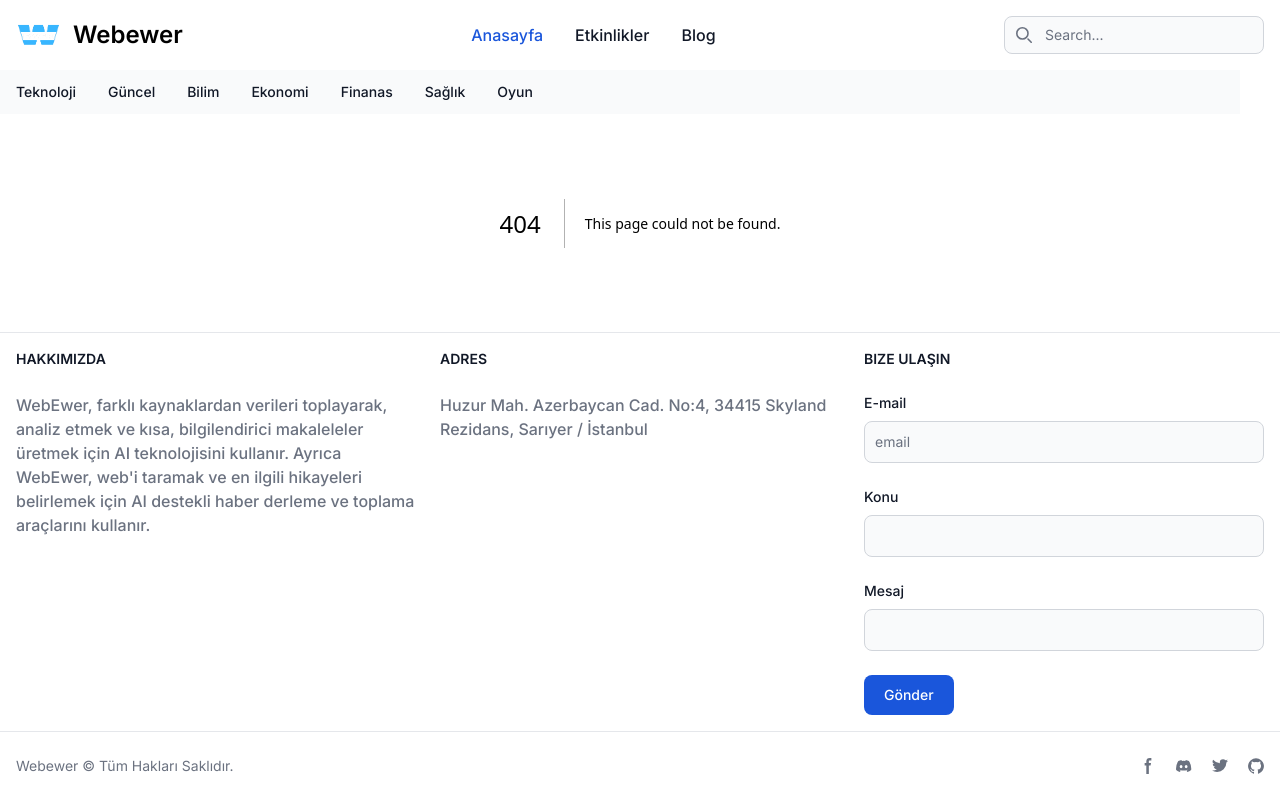
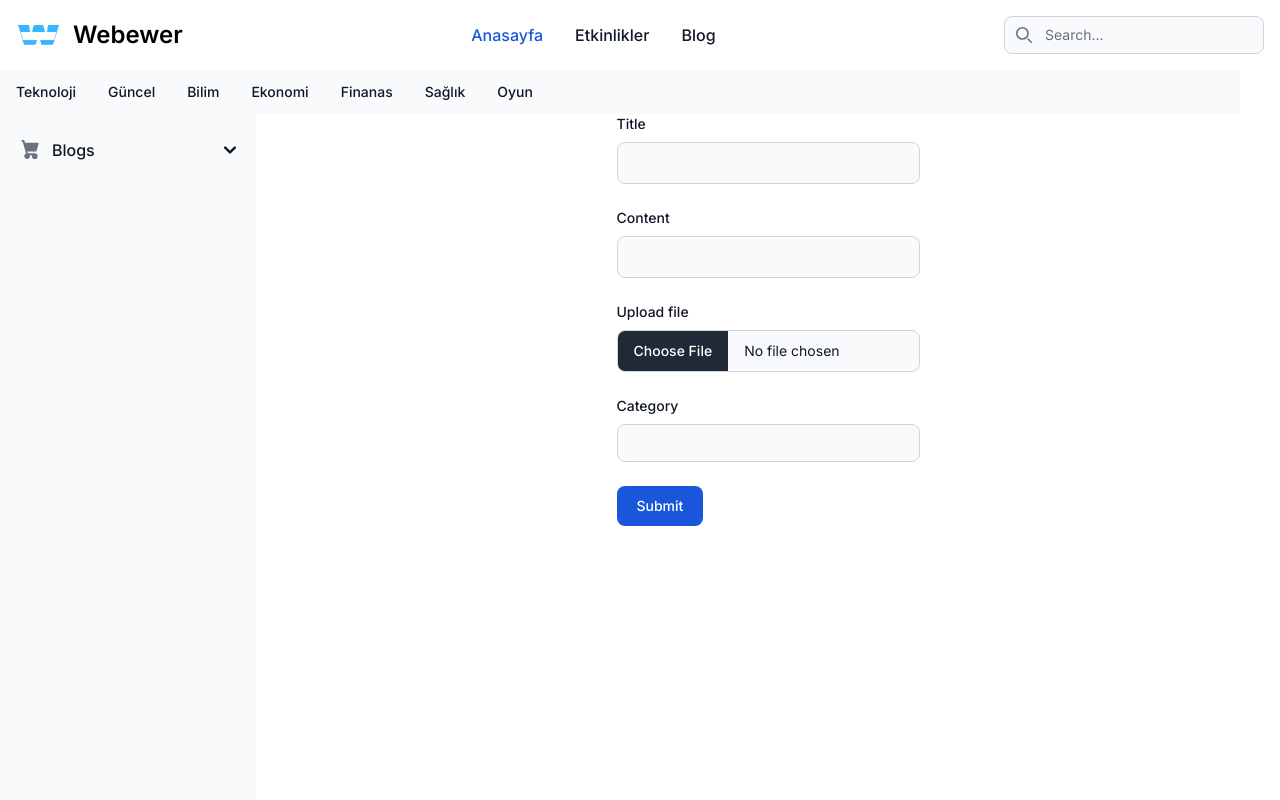
Before and after one commit to mustafakemalgordesli/news-app, a Next.js app: page /admin/add in a window 1280 px wide. Before the commit this address had no page. Shown: the top 800 px of the page. Built offline with nearby package versions, Linux system fonts and the light colour scheme; no server answers.

Commit message:
create blog form added

```diff
--- /dev/null
+++ b/app/admin/(blog)/add/page.tsx
@@ -0,0 +1,13 @@
+import CreateBlogForm from '@/components/CreateBlogForm';
+import { cookies } from 'next/headers';
+
+export default function Add() {
+
+    const cookieStore = cookies()
+
+    const token = cookieStore.get('token')
+
+    const tokenValue: string = token?.value || "";
+
+    return <CreateBlogForm token={tokenValue} />
+}
--- a/app/admin/page.tsx
+++ b/app/admin/page.tsx
@@ -10,7 +10,8 @@ async function getData(token: string, page: any = 1) {
     }
 
     const res = await fetch(process.env.NEXT_PUBLIC_API_URL + `/post/list?page=${page}&page_max=10`, {
-        headers: { Authentication: token }
+        headers: { Authorization: `Bearer ${token}` },
+        next: { revalidate: 1 }
     })
 
     if (!res.ok) {
@@ -30,9 +31,11 @@ export default async function Admin() {
 
     const cookieStore = cookies()
 
-    const token = String(cookieStore.get('token'))
+    const token = cookieStore.get('token')
 
-    const posts = await getData(token)
+    const tokenValue: string = token?.value || ""
+
+    const posts = await getData(tokenValue)
 
     return (
 
@@ -53,6 +56,9 @@ export default async function Admin() {
                             Image
                         </th>
                         <th className='px-6 py-3 bg-gray-50 dark:bg-gray-800'>
+                            Show Status
+                        </th>
+                        <th>
                         </th>
                     </tr>
                 </thead>
@@ -84,7 +90,12 @@ const TableItem = ({ blog }: { blog: any }) => {
                 blog.image !== "" ? <Image src={process.env.NEXT_PUBLIC_IMAGE_SERVICE + blog.image} width={75} height={50} alt="blog image" /> : null
             }
         </td>
-        <td className='px-6 py-4 bg-gray-50 dark:bg-gray-800 align-middle'>
+        <td className='bg-gray-50 dark:bg-gray-800'>
+            {
+                blog.show_status.toString()
+            }
+        </td>
+        <td className='px-6 py-4  align-middle'>
             <Link href={`/admin/${blog.slug}`} className="text-purple-700 mx-2 hover:text-white border border-purple-700 hover:bg-purple-800 focus:ring-4 focus:outline-none focus:ring-purple-300 font-medium rounded-lg text-sm px-5 py-2.5 text-center dark:border-purple-400 dark:text-purple-400 dark:hover:text-white dark:hover:bg-purple-500 dark:focus:ring-purple-900">Details</Link>
             <Link href={`/admin/update/${blog.slug}`} className="text-yellow-400 mx-2 hover:text-white border border-yellow-400 hover:bg-yellow-500 focus:ring-4 focus:outline-none focus:ring-yellow-300 font-medium rounded-lg text-sm px-5 py-2.5 text-center dark:border-yellow-300 dark:text-yellow-300 dark:hover:text-white dark:hover:bg-yellow-400 dark:focus:ring-yellow-900">Update</Link>
             <button type="button" className="text-red-700 mx-2 hover:text-white border border-red-700 hover:bg-red-800 focus:ring-4 focus:outline-none focus:ring-red-300 font-medium rounded-lg text-sm px-5 py-2.5 text-center dark:border-red-500 dark:text-red-500 dark:hover:text-white dark:hover:bg-red-600 dark:focus:ring-red-900">Delete</button>
--- /dev/null
+++ b/app/api/blog/create/route.ts
@@ -0,0 +1,36 @@
+import { NextResponse } from "next/server";
+import axios from "axios";
+
+// import formidable from "formidable";
+
+// export const config = {
+//   api: {
+//     bodyParser: false,
+//   },
+// };
+
+export async function POST(request: any) {
+  // const url = `${process.env.NEXT_PUBLIC_API_URL}/post/create`;
+  const url = "http://192.168.10.35:8000/api/post/create";
+  const token = request.headers.get("authorization");
+
+  const formData = await request.formData();
+
+  const dto = await axios.post(url, formData, {
+    headers: {
+      Authorization: token,
+    },
+  });
+
+  const resData = dto.data;
+
+  if (resData.success) {
+    const response = NextResponse.json(
+      { success: true },
+      { status: 200, headers: { "content-type": "application/json" } }
+    );
+
+    return response;
+  }
+  return NextResponse.json({ success: false });
+}
--- a/components/AdminSideBar/index.tsx
+++ b/components/AdminSideBar/index.tsx
@@ -20,8 +20,8 @@ export default function AdminSideBar() {
           xmlns="http://www.w3.org/2000/svg"
         >
           <path
-            clip-rule="evenodd"
-            fill-rule="evenodd"
+            clipRule="evenodd"
+            fillRule="evenodd"
             d="M2 4.75A.75.75 0 012.75 4h14.5a.75.75 0 010 1.5H2.75A.75.75 0 012 4.75zm0 10.5a.75.75 0 01.75-.75h7.5a.75.75 0 010 1.5h-7.5a.75.75 0 01-.75-.75zM2 10a.75.75 0 01.75-.75h14.5a.75.75 0 010 1.5H2.75A.75.75 0 012 10z"
           ></path>
         </svg>
@@ -62,9 +62,9 @@ export default function AdminSideBar() {
                 >
                   <path
                     stroke="currentColor"
-                    stroke-linecap="round"
-                    stroke-linejoin="round"
-                    stroke-width="2"
+                    strokeLinecap="round"
+                    strokeLinejoin="round"
+                    strokeWidth="2"
                     d="m1 1 4 4 4-4"
                   />
                 </svg>
@@ -72,7 +72,7 @@ export default function AdminSideBar() {
               <ul id="dropdown-example" className="hidden py-2 space-y-2">
                 <li>
                   <Link
-                    href="/admin/blog"
+                    href="/admin"
                     className="flex items-center w-full p-2 text-gray-900 transition duration-75 rounded-lg pl-11 group hover:bg-gray-100 dark:text-white dark:hover:bg-gray-700"
                   >
                     All Blogs
@@ -80,7 +80,7 @@ export default function AdminSideBar() {
                 </li>
                 <li>
                   <Link
-                    href="/admin/blogadd"
+                    href="/admin/add"
                     className="flex items-center w-full p-2 text-gray-900 transition duration-75 rounded-lg pl-11 group hover:bg-gray-100 dark:text-white dark:hover:bg-gray-700"
                   >
                     Create Blog
--- /dev/null
+++ b/components/CreateBlogForm/index.tsx
@@ -0,0 +1,71 @@
+"use client"
+import { useRouter, useSearchParams } from "next/navigation";
+import axios from "axios";
+import { headers } from "next/headers";
+
+export default function CreateBlogForm({ token }: { token: string }) {
+
+    const router = useRouter();
+    const searchParams = useSearchParams();
+
+    const handleSubmit = async (event: any) => {
+        event.preventDefault();
+
+        const formData = new FormData(event.target);
+
+        // console.log("deneme")
+
+        console.log(formData.get("image"))
+        console.log(formData.get("category_slug"))
+
+        // const res = await fetch("/api/blog/create",
+        //     {
+        //         method: "POST",
+        //         body: formData,
+        //         headers: {
+        //             'Authorization': `Bearer ${token}`,
+        //             'Content-Type': 'multipart/form-data'
+        //         },
+        //     });
+
+        const res = await axios.post(`/api/blog/create`, formData, {
+            headers: {
+                'Authorization': `Bearer ${token}`,
+            }
+        })
+
+        // const { success } = await res.json()
+
+        const { success } = res.data
+
+        if (success) {
+            const nextUrl = searchParams.get("next");
+            // @see: https://github.com/vercel/next.js/discussions/44149
+            router.push(nextUrl ?? "/admin");
+            router.refresh();
+        } else {
+            // Make your shiny error handling with a great user experience
+            alert("Blog Add Failed");
+        }
+    };
+
+    return <form className="mx-auto space-y-4 md:space-y-6" onSubmit={handleSubmit}>
+        <div className="mb-6">
+            <label htmlFor="title" className="block mb-2 text-sm font-medium text-gray-900 dark:text-white">Title</label>
+            <input type="text" name="title" id="title" className="bg-gray-50 border border-gray-300 text-gray-900 text-sm rounded-lg focus:ring-blue-500 focus:border-blue-500 block w-full p-2.5 dark:bg-gray-700 dark:border-gray-600 dark:placeholder-gray-400 dark:text-white dark:focus:ring-blue-500 dark:focus:border-blue-500" required />
+        </div>
+        <div className="mb-6">
+            <label htmlFor="text" className="block mb-2 text-sm font-medium text-gray-900 dark:text-white">Content</label>
+            <input type="text" id="content" name="content" className="bg-gray-50 border border-gray-300 text-gray-900 text-sm rounded-lg focus:ring-blue-500 focus:border-blue-500 block w-full p-2.5 dark:bg-gray-700 dark:border-gray-600 dark:placeholder-gray-400 dark:text-white dark:focus:ring-blue-500 dark:focus:border-blue-500" required />
+        </div>
+        <div className="mb-6">
+            <label className="block mb-2 text-sm font-medium text-gray-900 dark:text-white" htmlFor="file_input">Upload file</label>
+            <input accept="image/png, image/jpeg" name="image" className="block w-full text-sm text-gray-900 border border-gray-300 rounded-lg cursor-pointer bg-gray-50 dark:text-gray-400 focus:outline-none dark:bg-gray-700 dark:border-gray-600 dark:placeholder-gray-400" id="image" type="file" />
+        </div>
+        <div className="mb-6">
+            <label className="block mb-2 text-sm font-medium text-gray-900 dark:text-white" htmlFor="category_slug">Category</label>
+            <input name="category_slug" className="block w-full text-sm text-gray-900 border border-gray-300 rounded-lg cursor-pointer bg-gray-50 dark:text-gray-400 focus:outline-none dark:bg-gray-700 dark:border-gray-600 dark:placeholder-gray-400" id="category_slug" type="text" />
+        </div>
+        <button type="submit" className="text-white bg-blue-700 hover:bg-blue-800 focus:ring-4 focus:outline-none focus:ring-blue-300 font-medium rounded-lg text-sm w-full sm:w-auto px-5 py-2.5 text-center dark:bg-blue-600 dark:hover:bg-blue-700 dark:focus:ring-blue-800">Submit</button>
+    </form>
+}
```
